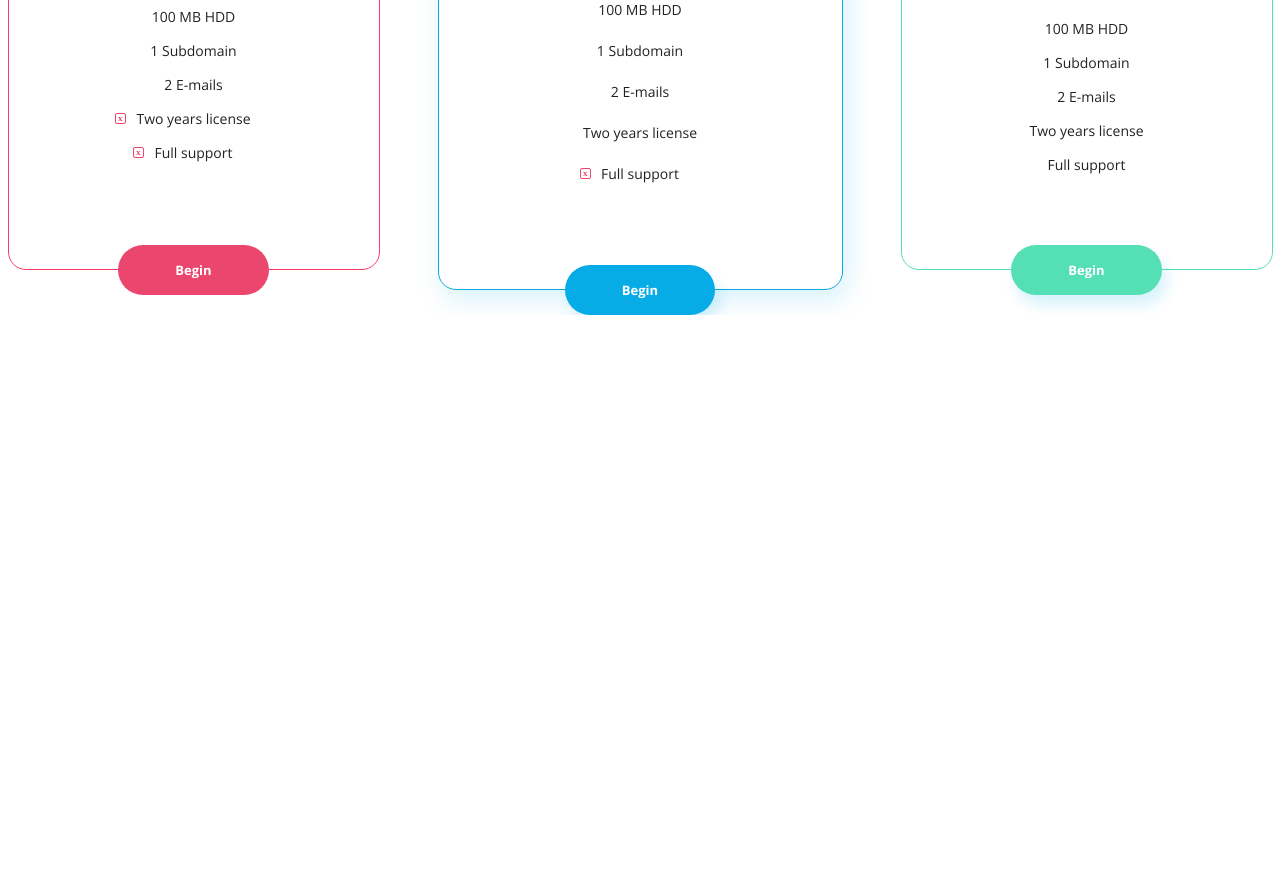
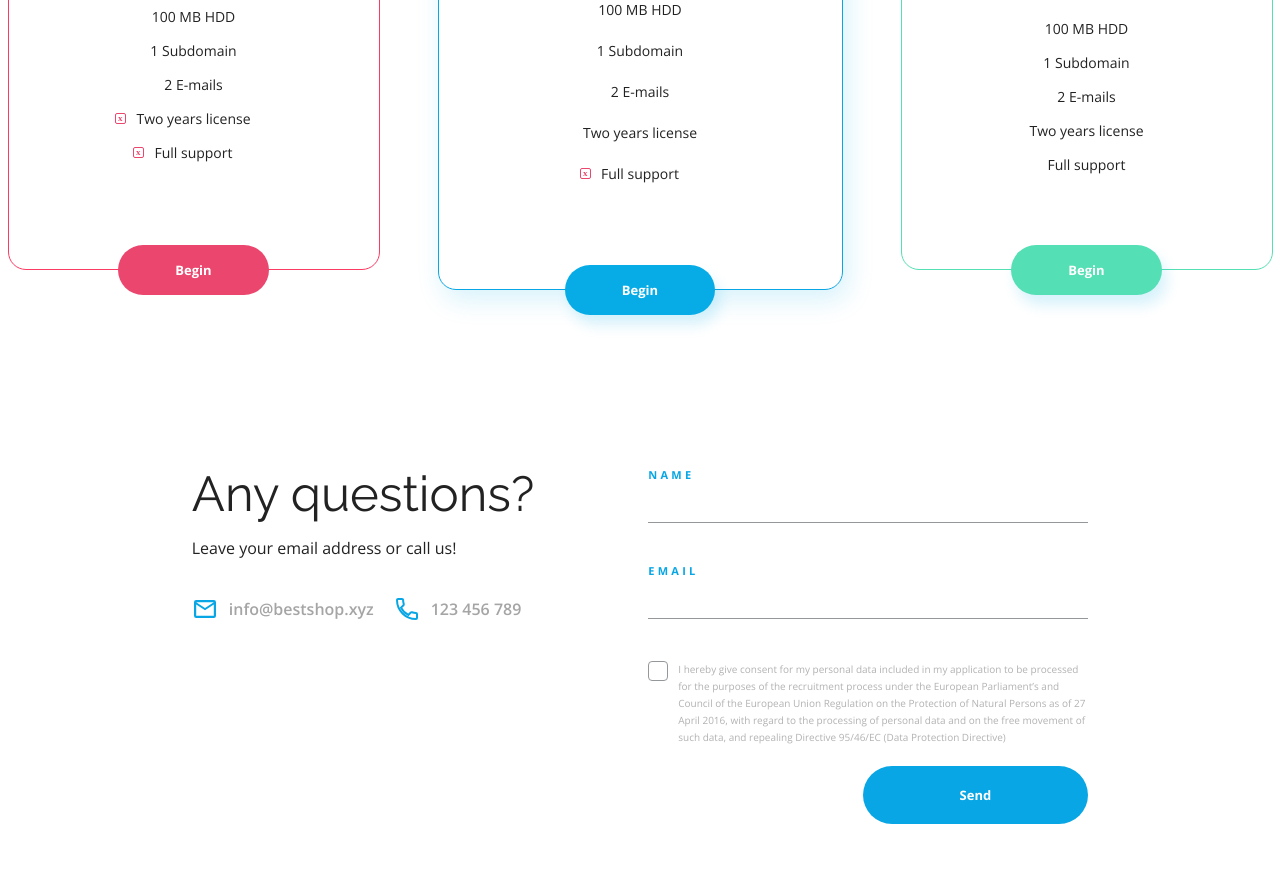
Before and after one commit to JuliaArtadi/BestShop, a plain HTML site: page index.html in a window 1280 px wide. Shown: the part 3084-3977 px from the top of the page. Before the commit the page ends 3399 px from the top, so only its background shows below. Drawn offline with nearby package versions, Linux system fonts and the light colour scheme.

Commit message:
Stworzenie i ostylowanie sekcji contact

```diff
--- a/css/style.css
+++ b/css/style.css
@@ -419,6 +419,7 @@ PRICING
     display: flex;
     justify-content: center;
     align-items: center;
+    margin-bottom: 179px;
 }
 
 .pricing__element {
@@ -429,6 +430,7 @@ PRICING
     flex-direction: column;
     align-items: center;
     position: relative;
+
 }
 
 .pricing__element--basic {
@@ -448,7 +450,7 @@ PRICING
 }
 
 .pricing__element--basic .pricing__cost {
-   color: var(--color-second);
+    color: var(--color-second);
 }
 
 .pricing__element--professional .pricing__cost {
@@ -477,7 +479,7 @@ PRICING
 
 .pricing__extra-text {
     font-weight: bold;
-    font-size:12px;
+    font-size: 12px;
     font-family: var(--font-second);
     color: #13253B;
     margin-top: 25px;
@@ -485,7 +487,7 @@ PRICING
 }
 
 .pricing__list {
-display: flex;
+    display: flex;
     flex-direction: column;
     align-items: center;
 }
@@ -498,7 +500,7 @@ display: flex;
 }
 
 .pricing_list-element::before {
-content: url("../assets/ckechmark.svg");
+    content: url("../assets/ckechmark.svg");
     position: absolute;
     top: 0;
     left: -21px;
@@ -536,3 +538,141 @@ content: url("../assets/ckechmark.svg");
     background-color: #55DFB4;
     box-shadow: 5px 10px 14px #07ACE629;
 }
+
+
+/*
+-------------------------------------------------------------
+CONTACT
+-------------------------------------------------------------
+ */
+
+
+.contact {
+    display: flex;
+    justify-content: center;
+    align-items: flex-start;
+}
+
+.contact__left {
+    padding-right: 114px;
+    margin-bottom: 270px;
+}
+
+.contact__title {
+    font-size: 49px;
+    font-family: var(--font-second);
+}
+
+.contact__text {
+    font-size: 16px;
+    font-family: var(--font-main);
+    margin: 22px 0 40px 0;
+}
+
+.contact__info {
+    font-weight: 600;
+    font-size: 16px;
+    font-family: var(--font-main);
+    color: #A5A5A5;
+    display: flex;
+    align-items: center;
+}
+
+.contact__icon-mail {
+    padding-right: 10px;
+}
+
+.contact__icon-phone {
+    padding: 0 10px 0 20px;
+}
+
+.contact__right {
+    width: 440px;
+}
+
+.contact__form {
+    display: flex;
+    flex-direction: column;
+}
+
+.contact__form-checkbox * {
+    display: block;
+}
+
+.contact__form-checkbox {
+    font-weight: lighter;
+    font-size: 10px;
+    font-family: var(--font-main);
+    line-height: 17px;
+    display: flex;
+    justify-content: space-between;
+    letter-spacing: 0;
+    color: #B2B2B2;
+}
+
+.contact__form-checkbox span {
+    padding-left: 10px;
+}
+
+.contact__form-checkbox input {
+    -webkit-appearance: none;
+    -moz-appearance: none;
+    appearance: none;
+    width: 20px;
+    height: 20px;
+    position: relative;
+    outline: none;
+    flex-shrink: 0;
+    padding: 0;
+    background: #FFFFFF no-repeat padding-box;
+    border: 1px solid #95989A;
+    border-radius: 4px;
+}
+
+.contact__form-checkbox input:checked {
+    background-image: url("../assets/checkmark2.svg");
+    background-repeat: no-repeat;
+    background-position: center;
+}
+
+.contact__form-name,
+.contact__form-email {
+    display: block;
+    color: var(--color-main);
+    font-weight: bold;
+    font-size: 11px;
+    font-family: var(--font-main);
+    text-transform: uppercase;
+    letter-spacing: 3.28px;
+}
+
+.contact__form-name input,
+.contact__form-email input {
+    display: block;
+    width: 100%;
+    padding: 24px 14px 2px 14px;
+    font-size: 14px;
+    margin-bottom: 42px;
+    border: none;
+    border-bottom: 1px solid #95989A;
+}
+
+
+.contact__form-name input::after,
+.contact__form-email input::after {
+    content: "";
+    width: 444px;
+    height: 4px;
+    color: #95989A;
+    display: block;
+}
+
+
+.btn-send {
+    font-weight: bold;
+    font-size: 13px;
+    font-family: var(--font-main);
+    padding: 20px 97px;
+    margin-top: 20px;
+    align-self: flex-end;
+}
--- a/index.html
+++ b/index.html
@@ -206,5 +206,42 @@
         </div>
     </div>
 </section>
+<section class="contact">
+    <div class="contact__left">
+        <h2 class="contact__title">
+            Any questions?
+        </h2>
+        <p class="contact__text">
+            Leave your email address or call us!
+        </p>
+        <div class="contact__info">
+            <img src="assets/mail-icon.svg" alt="email" class="contact__icon-mail">
+            <p>
+                info@bestshop.xyz
+            </p>
+            <img src="assets/phone-icon.svg" alt="phone" class="contact__icon-phone">
+            <p>
+                123 456 789
+            </p>
+        </div>
+    </div>
+    <div class="contact__right">
+        <form action="" class="contact__form">
+            <label class="contact__form-name">Name
+                <input type="text" name="name" id="name">
+            </label>
+            <label class="contact__form-email">Email
+                <input type="email" name="email" id="email">
+            </label>
+            <label class="contact__form-checkbox">
+                <input type="checkbox" name="checkbox" id="checkbox">
+                <span>
+                I hereby give consent for my personal data included in my application to be processed for the purposes of the recruitment process under the European Parliament’s and Council of the European Union Regulation on the Protection of Natural Persons as of 27 April 2016, with regard to the processing of personal data and on the free movement of such data, and repealing Directive 95/46/EC (Data Protection Directive)
+            </span>
+            </label>
+            <button class="btn btn-send">Send</button>
+        </form>
+    </div>
+</section>
 </body>
 </html>
```
Also changed, not shown: assets/Checkmark.svg (deleted), assets/Ckechmark-1.svg (deleted). Lines whose indentation alone changed are shown as unchanged.
